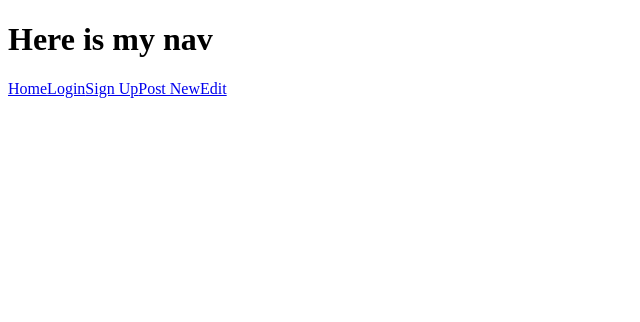
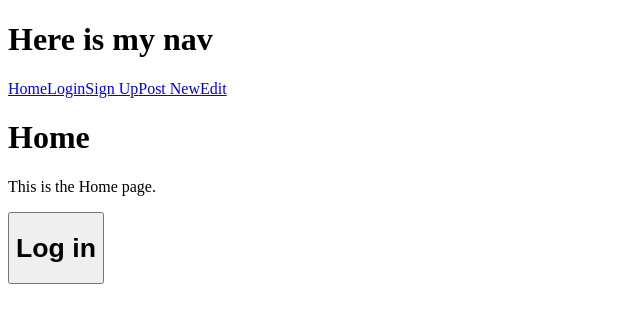
Before and after one commit to tehranimilad/Yard-Sail, a React (Create React App) app in the folder frontend/: page / in a window 1280 px wide. Shown: the top 322 px of the page, without its empty margins (0-640 px from the left). Built offline with nearby package versions, Linux system fonts and the light colour scheme.

Commit message:
updating home route

```diff
--- a/frontend/src/App.js
+++ b/frontend/src/App.js
@@ -12,7 +12,7 @@ function App() {
       <h1>Here is my nav</h1>
       <Nav />
         <Routes>
-          <Route path="/home" element={<Home />} />
+          <Route path="/" element={<Home />} />
           <Route path="/login" element={<LogIn />} />
           <Route path="/signup" element={<SignUp />} />
           <Route path="/newproduct" element={<NewProduct />} />
--- a/frontend/src/components/Nav/index.js
+++ b/frontend/src/components/Nav/index.js
@@ -4,7 +4,7 @@ import { Link } from "react-router-dom";
 function Nav() {
   return (
       <nav>
-        <Link to="/home">Home</Link>
+        <Link to="/">Home</Link>
         <Link to="/login">Login</Link>
         <Link to="/signup">Sign Up</Link>
         <Link to="/newproduct">Post New</Link>
--- a/frontend/src/pages/Home/index.js
+++ b/frontend/src/pages/Home/index.js
@@ -1,8 +1,22 @@
-const Home = () => {
+import { useEffect } from "react"
+import { useNavigate } from "react-router-dom"
+
+function Home(props) {
+    const navigate = useNavigate()
+
+    useEffect(() => {
+        if (props.isLoggedIn) {
+            navigate('/feed')
+        }
+    }, [props.isLoggedIn])
+
     return (
       <div>
         <h1>Home</h1>
         <p>This is the Home page.</p>
+        <button onClick={() => { props.setLogInStatus(true) }}>
+            <h1>Log in</h1>
+        </button>
       </div>
     );
 }
--- a/frontend/src/pages/NewProduct/index.js
+++ b/frontend/src/pages/NewProduct/index.js
@@ -1,6 +1,18 @@
-const NewProduct = () => {
+import { useEffect } from "react";
+import { useNavigate } from "react-router-dom";
+
+function NewProduct (props) {
+    const navigate = useNavigate()
+
+    useEffect(() => {
+    if (!props.isLoggedIn) {
+        navigate('/')
+        }
+    }, [props.isLoggedIn])
+
     return(
         <h1>This is our New Product Page</h1>
     )
 }
+
 export default NewProduct
```
Also changed, not shown: 2 other files (tests, documents, lock files or other folders).
